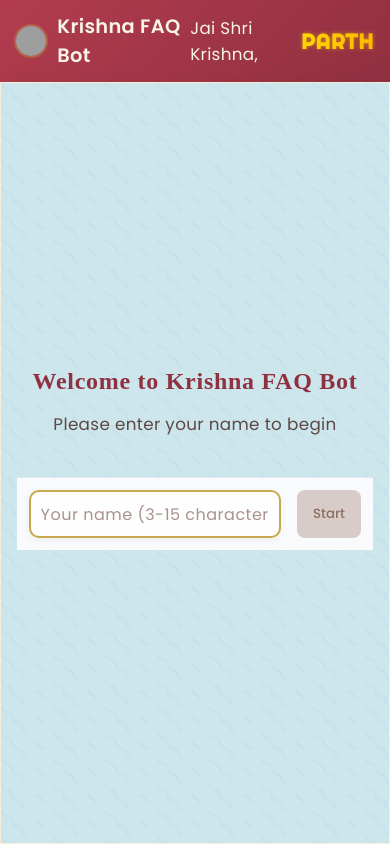
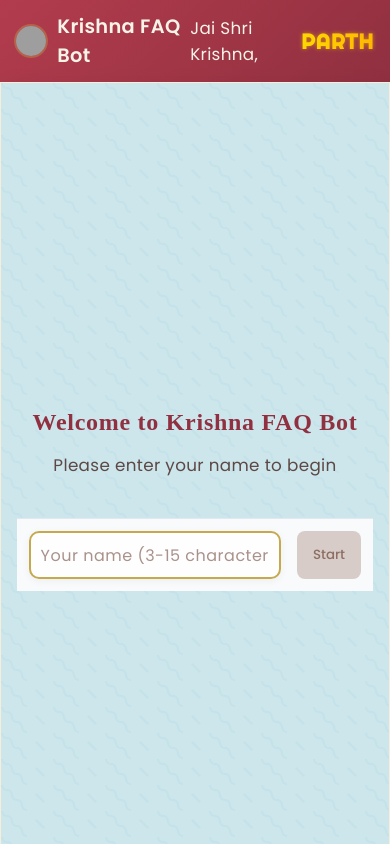
Before and after one commit to 1Coder-Shivam/faq-chatbot-app, a React (Vite) app in the folder faq-chat-bot-frontend/: page / in a window 390 px wide. Built offline with nearby package versions, Linux system fonts and the light colour scheme; no server answers; grey boxes are pictures that could not be loaded; a web font is replaced by a local one.

Commit message:
frontend updated host preview fix 14

```diff
--- a/faq-chat-bot-frontend/src/App.css
+++ b/faq-chat-bot-frontend/src/App.css
@@ -816,7 +816,7 @@ h1, h2, .chat-header h2, .welcome-screen h1 {
 
 /* Responsive adjustments */
 @media (max-width: 768px) {
-  .app {
+  .chat-container {
     position: static;
     overflow: auto;
     min-height: 100vh;
@@ -880,7 +880,7 @@ h1, h2, .chat-header h2, .welcome-screen h1 {
 }
 
 @media (max-width: 480px) {
-  .app {
+  .chat-container {
     position: static;
     overflow: auto;
     height: auto;
```
